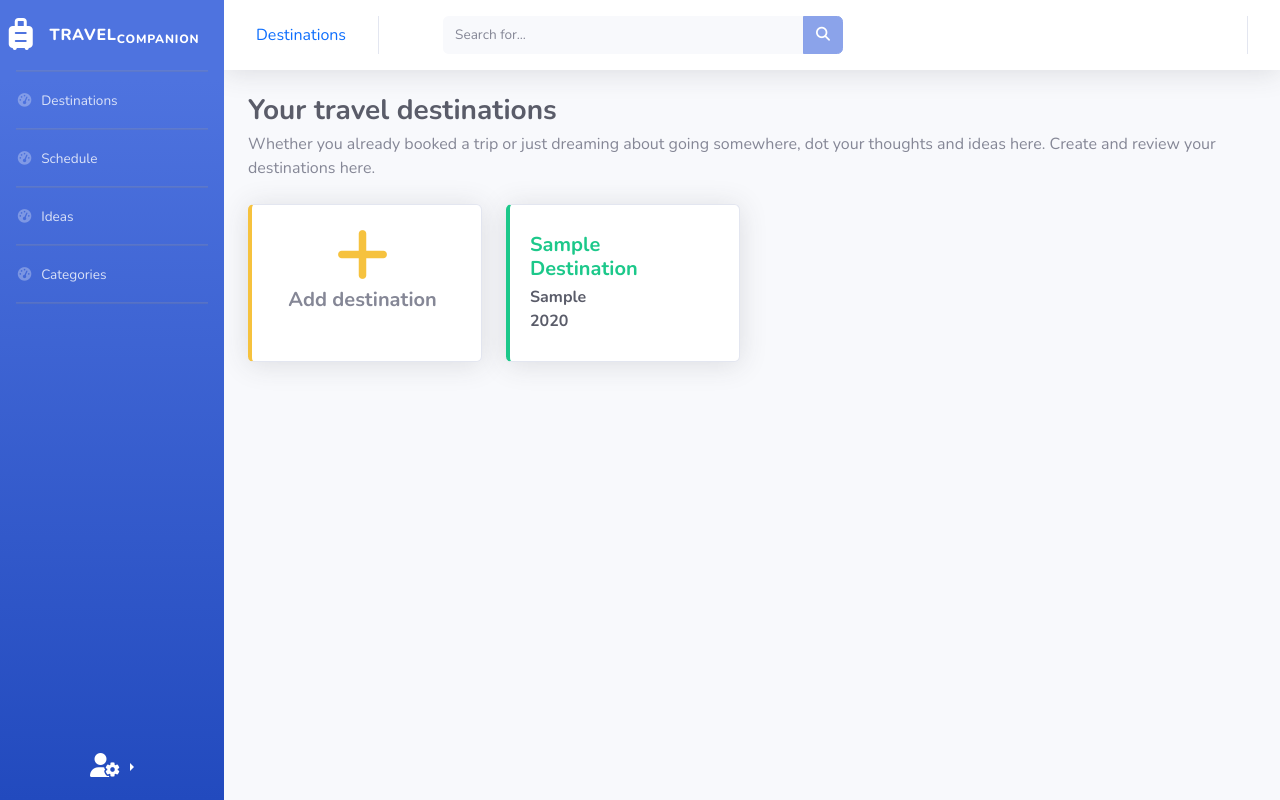
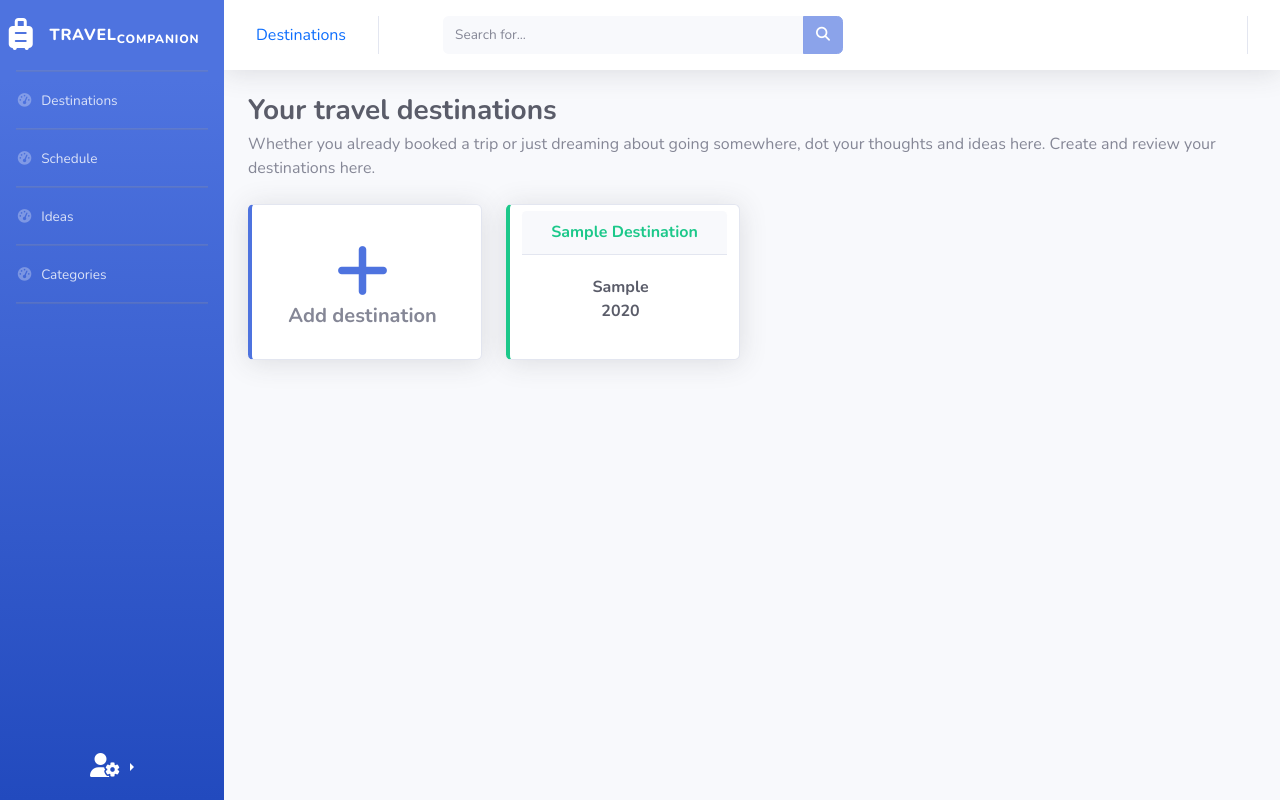
Before and after one commit to Hevsy/Travel-Companion, a Flask app: page /dest in a window 1280 px wide. Run offline with Flask 3, Linux system fonts and the light colour scheme; the visitor is signed in with stand-in values (Sample User, id 1); tables that the repository leaves empty hold one stand-in row (values such as "Sample post"); some libraries are stand-ins or nearby versions.

Commit message:
making destinations cards into buttons

```diff
--- a/app/templates/dest.html
+++ b/app/templates/dest.html
@@ -16,11 +16,12 @@ Destinations
 </div>
 <div class="row">
     <div class="col-xl-3 col-md-6 mb-4">
-        <a href="/dest-add" class="btn btn-light btn-lg card border-left-warning shadow h-100 py-2">
+        <a href="/dest-add" class="btn btn-light btn-lg card border-left-primary shadow h-100 py-2">
             <div class="card-body">
                 <div class="row no-gutters align-items-center">
                     <div class="col mr-2">
-                        <div class="h1 font-weight-bold text-warning text-capitalize mb-1">
+                        <div class="h1 font-weight-bold text-primary text-capitalize mb-1">
+                            <p></p>
                             <i class="fa-solid fa-plus fa-xl"></i>
                         </div>
                     </div>
@@ -34,19 +35,19 @@ Destinations
     {% if not_empty %}
     {% for row in destinations %}
     <div class="col-xl-3 col-md-6 mb-4">
-        <div class="card border-left-success shadow h-100 py-2">
+        <a href="#" class="btn btn-light card border-left-success shadow h-100">
+            <div class="card-header px-0">
+                <h6 class="font-weight-bold text-success text-capitalize mb-0" >{{ row['name'] }}</h6>
+            </div>
             <div class="card-body">
                 <div class="row no-gutters align-items-center">
                     <div class="col mr-2">
-                        <div class="h5 font-weight-bold text-success text-capitalize mb-1">
-                            {{ row['name'] }}</div>
-                        <div class="text-s mb-0 font-weight-bold text-gray-800">{{ row['country'] }}</div>
-                        <div class="text-s mb-0 font-weight-bold text-gray-800">{{ row['year'] }}</div>
-
+                        <div class="text-s mb-0 font-weight-bold text-gray-800">{{ row['country'] or ' '}}</div>
+                        <div class="text-s mb-0 font-weight-bold text-gray-800">{{ row['year'] or ' '}}</div>
                     </div>
                 </div>
             </div>
-        </div>
+        </a>
     </div>
     {% endfor %}
     {% else %}
```
